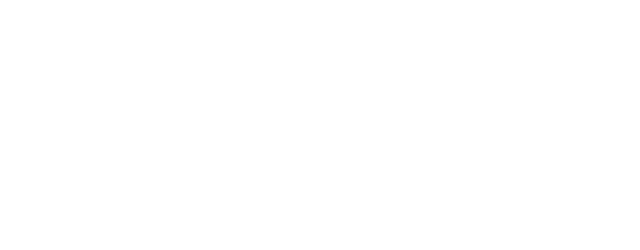
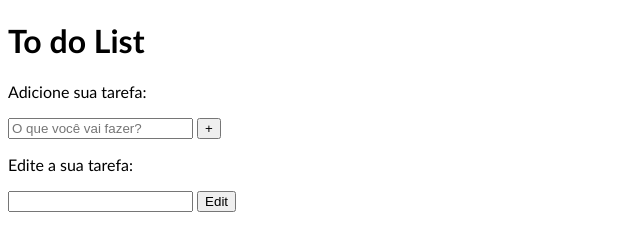
Before and after one commit to feliperibeiro8/to_do_list, a plain HTML site: page index.html in a window 1280 px wide. Shown: the whole page, without its empty margins (0-640 px from the left). Drawn offline with Linux system fonts and the light colour scheme.

Commit message:
Add texts input

```diff
--- a/index.html
+++ b/index.html
@@ -3,9 +3,35 @@
 <head>
     <meta charset="UTF-8">
     <meta name="viewport" content="width=device-width, initial-scale=1.0">
+    <link rel="stylesheet" href="./styles/index.css">
+    <script src="./scripts/index.js" defer></script>
     <title>To do List</title>
 </head>
 <body>
-
+    <div class="todo-container">
+        <header>
+            <h1>
+                To do List
+            </h1>
+        </header>
+        <form id="todo-form">
+            <p>Adicione sua tarefa:</p>
+            <div class="form-control">
+                <input type="text" id="todo-input" placeholder="O que você vai fazer?">
+                <button type="submit">
+                    +
+                </button>
+            </div>
+        </form>
+        <form id="edit-form">
+            <p>Edite a sua tarefa:</p>
+            <div class="form-control">
+                <input type="text" id="edit-input">
+                <button type="submit">
+                    Edit
+                </button>
+            </div>
+        </form>
+    </div>
 </body>
 </html>
--- /dev/null
+++ b/styles/index.css
@@ -0,0 +1,5 @@
+.todo-container{
+    color:black;
+    font-family: 'Gill Sans',
+        'Gill Sans MT', Calibri, 'Trebuchet MS', sans-serif;
+}
```
Also changed, not shown: scripts/index.js (added).
